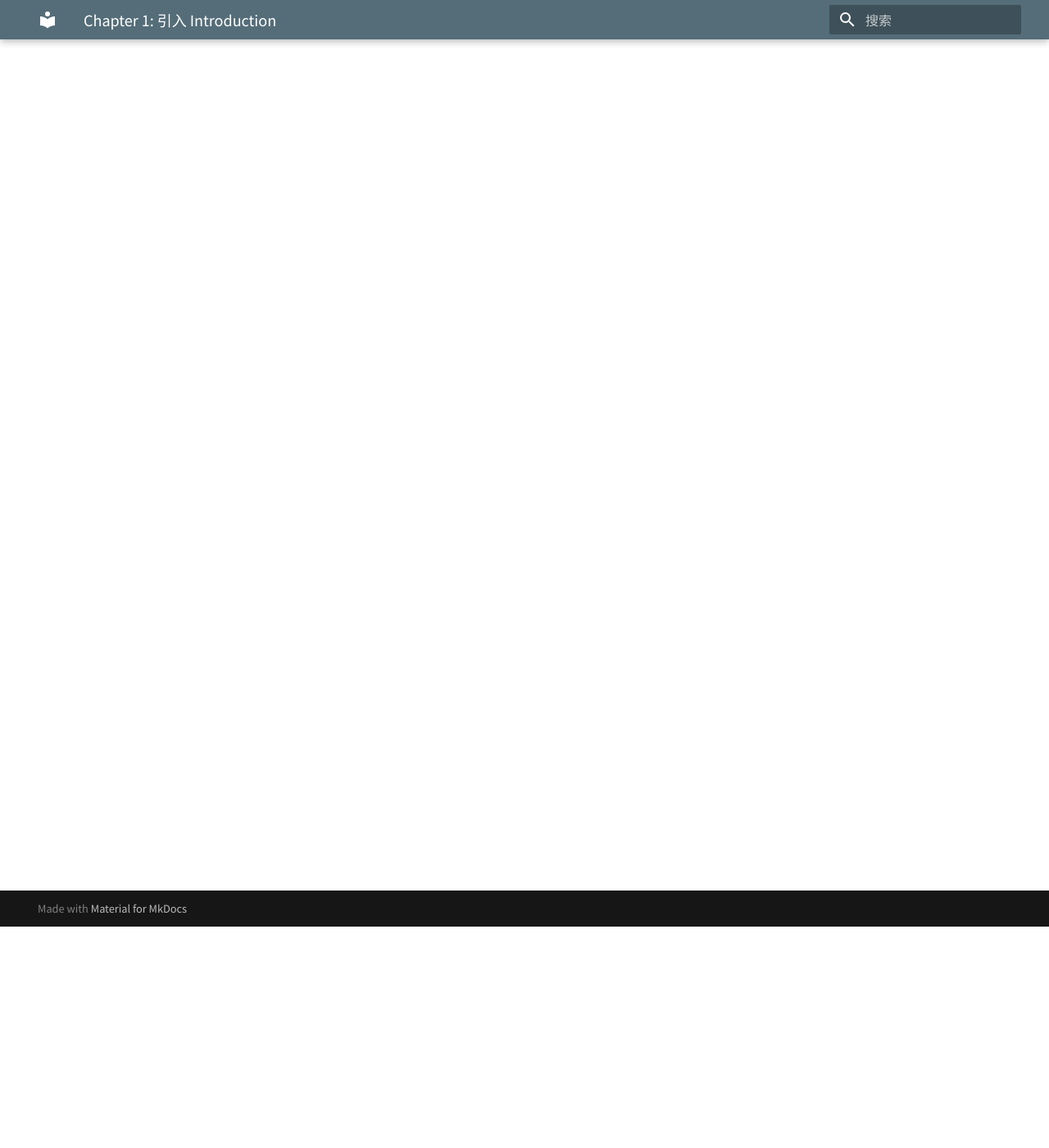
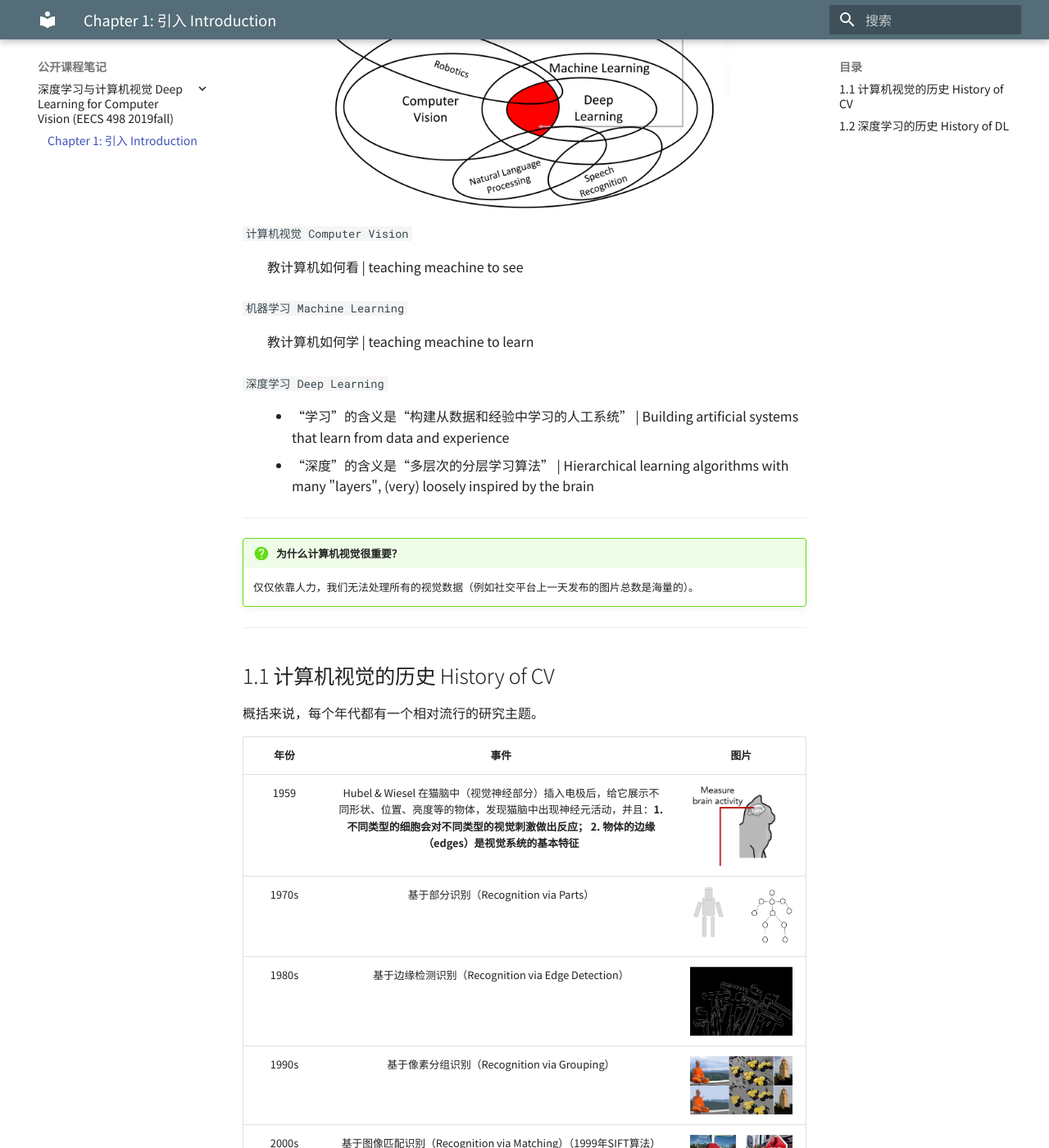
Before and after one commit to Shallowy/notebook, an MkDocs documentation site: the page built from docs/open_course/eecs498/chap1.md, in a window 1280 px wide and 1400 px high, scrolled down 270 px. Shown: the whole window at 82% size. Built offline with MkDocs 1.6.1 and Material for MkDocs 9.7.7, drawn with Linux system fonts in a browser that asks for light colours; comment, search, counter and statistics services are not loaded; some of the changed text lies outside the part shown.

Commit message:
eecs498 updated

```diff
--- a/docs/open_course/eecs498/chap1.md
+++ b/docs/open_course/eecs498/chap1.md
@@ -1 +1,49 @@
 # Chapter 1: 引入 Introduction
+
+本课程涉及的范围：
+
+<figure markdown="span">
+    ![](img/01.jpg){width="500"}
+</figure>
+
+`计算机视觉 Computer Vision`
+:   教计算机如何看 | teaching meachine to see
+
+`机器学习 Machine Learning`
+:   教计算机如何学 | teaching meachine to learn
+
+`深度学习 Deep Learning`
+:   - “学习”的含义是“构建从数据和经验中学习的人工系统” | Building artificial systems that  learn from data and experience
+    - “深度”的含义是“多层次的分层学习算法” | Hierarchical learning algorithms with many "layers", (very) loosely inspired by the brain
+
+---
+
+!!! question "为什么计算机视觉很重要？"
+    仅仅依靠人力，我们无法处理所有的视觉数据（例如社交平台上一天发布的图片总数是海量的）。
+
+---
+
+## 1.1 计算机视觉的历史 History of CV
+
+概括来说，每个年代都有一个相对流行的研究主题。
+
+| 年份 | 事件 | 图片 |
+| :---: | :---: | :---: |
+| 1959 | Hubel & Wiesel 在猫脑中（视觉神经部分）插入电极后，给它展示不同形状、位置、亮度等的物体，发现猫脑中出现神经元活动，并且：**1. 不同类型的细胞会对不同类型的视觉刺激做出反应； 2. 物体的边缘（edges）是视觉系统的基本特征** | <figure markdown="span">![](img/02.jpg){width="300"}</figure> |
+| 1970s | 基于部分识别（Recognition via Parts） | <figure markdown="span">![](img/03.jpg){width="300"}</figure> |
+| 1980s | 基于边缘检测识别（Recognition via Edge Detection） | <figure markdown="span">![](img/04.jpg){width="300"}</figure> |
+| 1990s | 基于像素分组识别（Recognition via Grouping） | <figure markdown="span">![](img/05.jpg){width="300"}</figure> |
+| 2000s | 基于图像匹配识别（Recognition via Matching）（1999年SIFT算法） | <figure markdown="span">![](img/06.jpg){width="300"}</figure> |
+| 2001 | 人脸检测（Face Detection）| <figure markdown="span">![](img/07.jpg){width="300"}</figure> |
+| 2009 | ImageNet数据集（超过1400万张经过标注的图像，包含2万多个类别）与ImageNet大规模视觉识别挑战赛（ILSVRC） | <figure markdown="span">![](img/08.jpg){width="300"}</figure> |
+| 2012 | AlexNet出世，深度学习开始占据主流 | <figure markdown="span">![](img/09.jpg){width="300"}</figure> |
+
+
+## 1.2 深度学习的历史 History of DL
+
+| 年份 | 事件 | 图片 |
+| :---: | :---: | :---: |
+| 1958 | 感知机模型（Perceptron），今天我们将其视为一种线性分类器（Linear Classifier）。1969年 Minsky & Papert 指出有一些函数是感知机无法学习的，如XOR. | <figure markdown="span">![](img/10.jpg){width="300"}</figure> |
+| 1980 | Neocognitron模型，是卷积神经网络（CNN）的前身，受 Hubel & Wiesel 的研究启发，为分层结构，使用类似卷积和池化的操作，但没有用于学习权重的算法。32年后的AlexNet结构与其十分相似。 | <figure markdown="span">![](img/11.jpg){width="300"}</figure> |
+| 1986 | 反向传播算法（Backprop） | <figure markdown="span">![](img/12.jpg){width="300"}</figure> |
+|
--- a/mkdocs.yml
+++ b/mkdocs.yml
@@ -71,14 +71,14 @@ markdown_extensions:
       custom_checkbox: true
 
 extra_javascript:
-  - javascripts/extra.js  #自定义javascript
+  # - javascripts/extra.js  #自定义javascript
   # - javascripts/mathjax.js  #Latex支持
   # - https://polyfill.io/v3/polyfill.min.js?features=es6   #Latex支持
   # - https://cdn.jsdelivr.net/npm/mathjax@3/es5/tex-mml-chtml.js   #Latex支持
   - javascripts/katex.js
   - https://cdnjs.cloudflare.com/ajax/libs/KaTeX/0.16.7/katex.min.js
   - https://cdnjs.cloudflare.com/ajax/libs/KaTeX/0.16.7/contrib/auto-render.min.js
-  - ckplayer/js/ckplayer.js #播放器配置
+  # - ckplayer/js/ckplayer.js #播放器配置
   - https://cdn.jsdelivr.net/npm/gitalk@latest/dist/gitalk.min.js  #gitalk支持
   - https://cdn.jsdelivr.net/npm/mermaid@10.0.2/dist/add-html-label-6e56ed67.min.js #忘了
   ###
```
Also changed, not shown: docs/open_course/eecs498/img/01.jpg (added), docs/open_course/eecs498/img/02.jpg (added), docs/open_course/eecs498/img/03.jpg (added), docs/open_course/eecs498/img/04.jpg (added), docs/open_course/eecs498/img/05.jpg (added), docs/open_course/eecs498/img/06.jpg (added), docs/open_course/eecs498/img/07.jpg (added), docs/open_course/eecs498/img/08.jpg (added), docs/open_course/eecs498/img/09.jpg (added), docs/open_course/eecs498/img/10.jpg (added), docs/open_course/eecs498/img/11.jpg (added), docs/open_course/eecs498/img/12.jpg (added).
